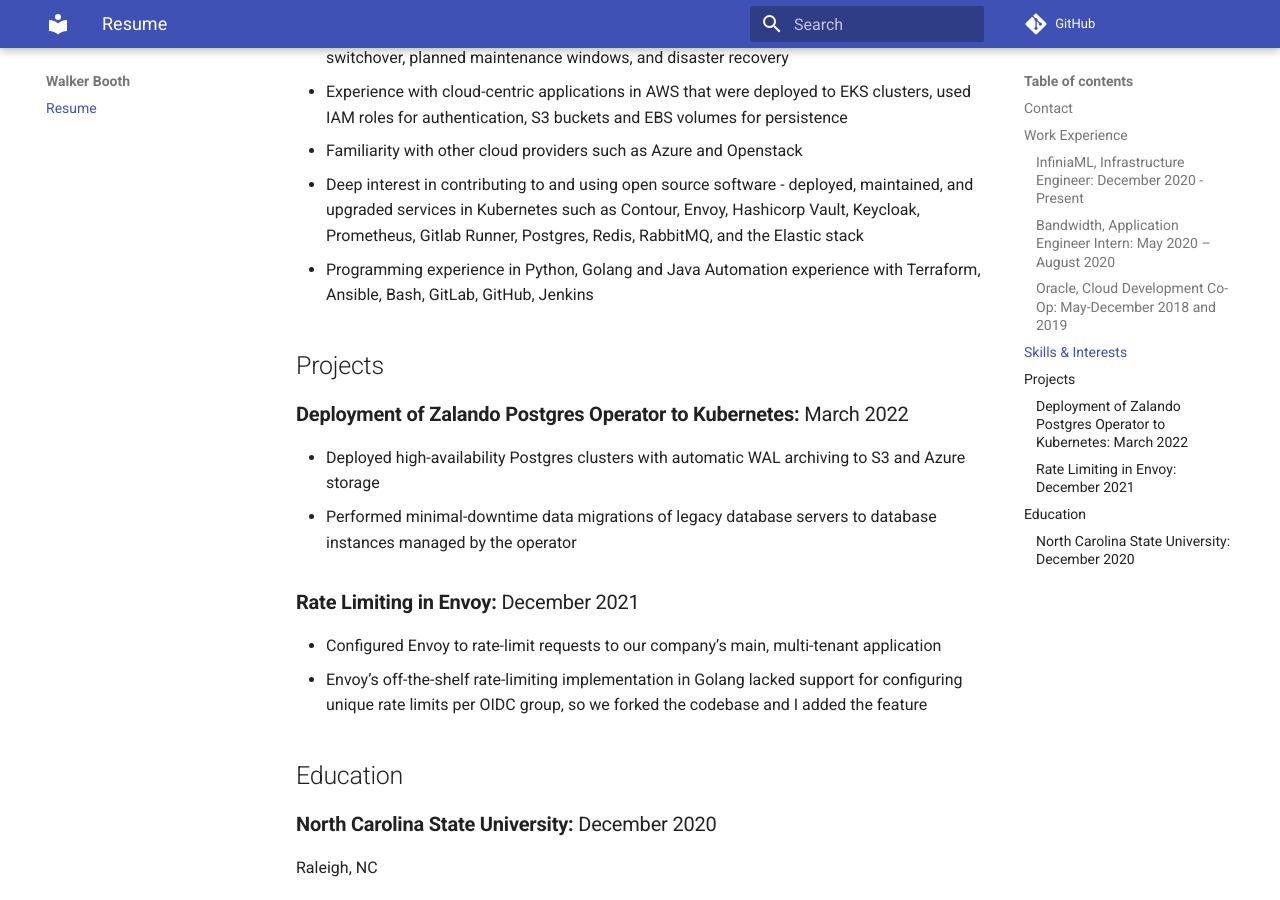
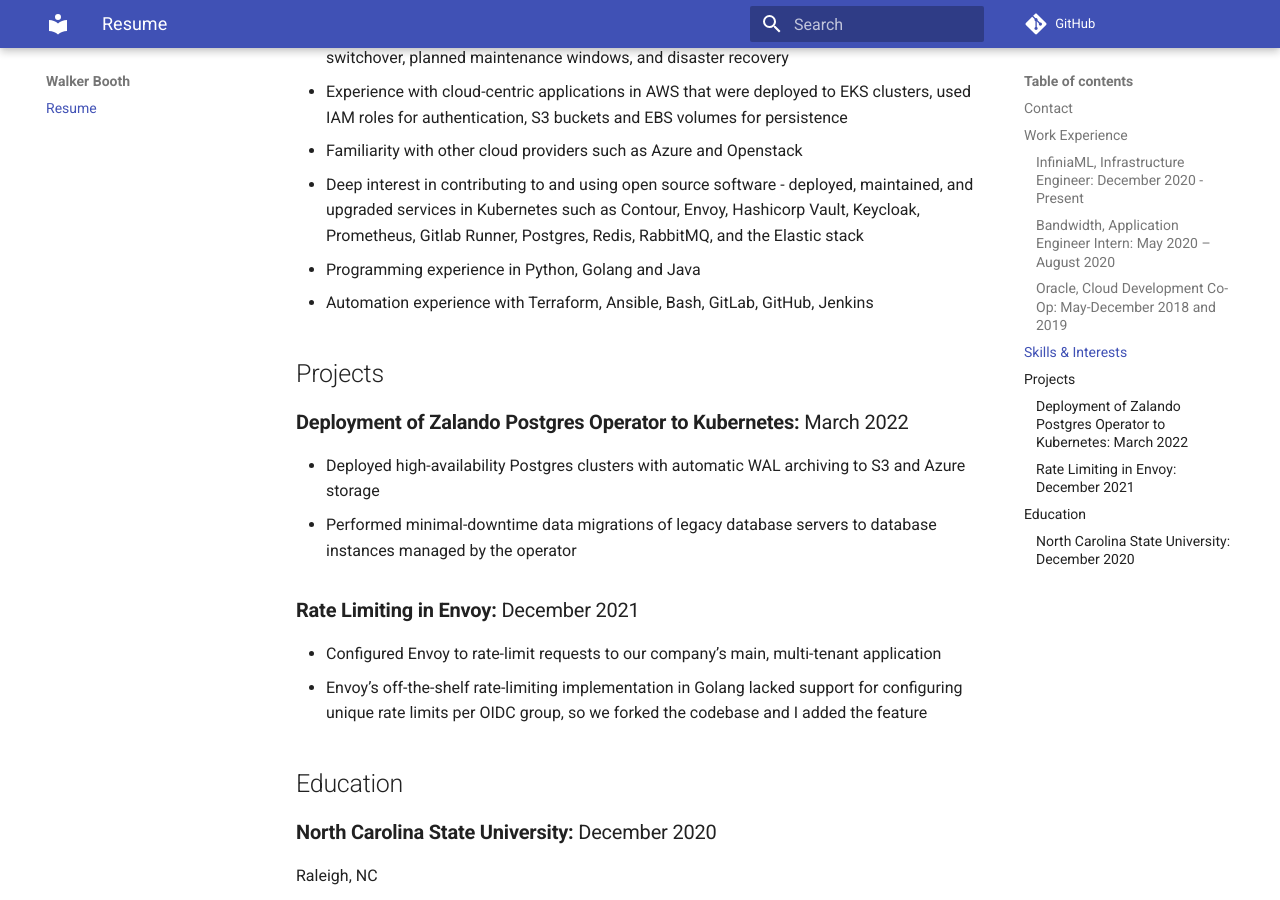
Before and after one commit to walkbooth/resume, an MkDocs documentation site: the page built from docs/index.md, in a window 1280 px wide and 900 px high, scrolled down 1385 px. Built offline with MkDocs 1.6.1 and Material for MkDocs 9.7.7, drawn with Linux system fonts in a browser that asks for light colours; comment, search, counter and statistics services are not loaded.

Commit message:
fix typo

```diff
--- a/docs/index.md
+++ b/docs/index.md
@@ -45,7 +45,7 @@
 * Familiarity with other cloud providers such as Azure and Openstack
 * Deep interest in contributing to and using open source software - deployed, maintained, and upgraded services in Kubernetes such as Contour, Envoy, Hashicorp Vault, Keycloak, Prometheus, Gitlab Runner, Postgres, Redis, RabbitMQ, and the Elastic stack
 * Programming experience in Python, Golang and Java
-Automation experience with Terraform, Ansible, Bash, GitLab, GitHub, Jenkins
+* Automation experience with Terraform, Ansible, Bash, GitLab, GitHub, Jenkins
 
 ## Projects
 
```
